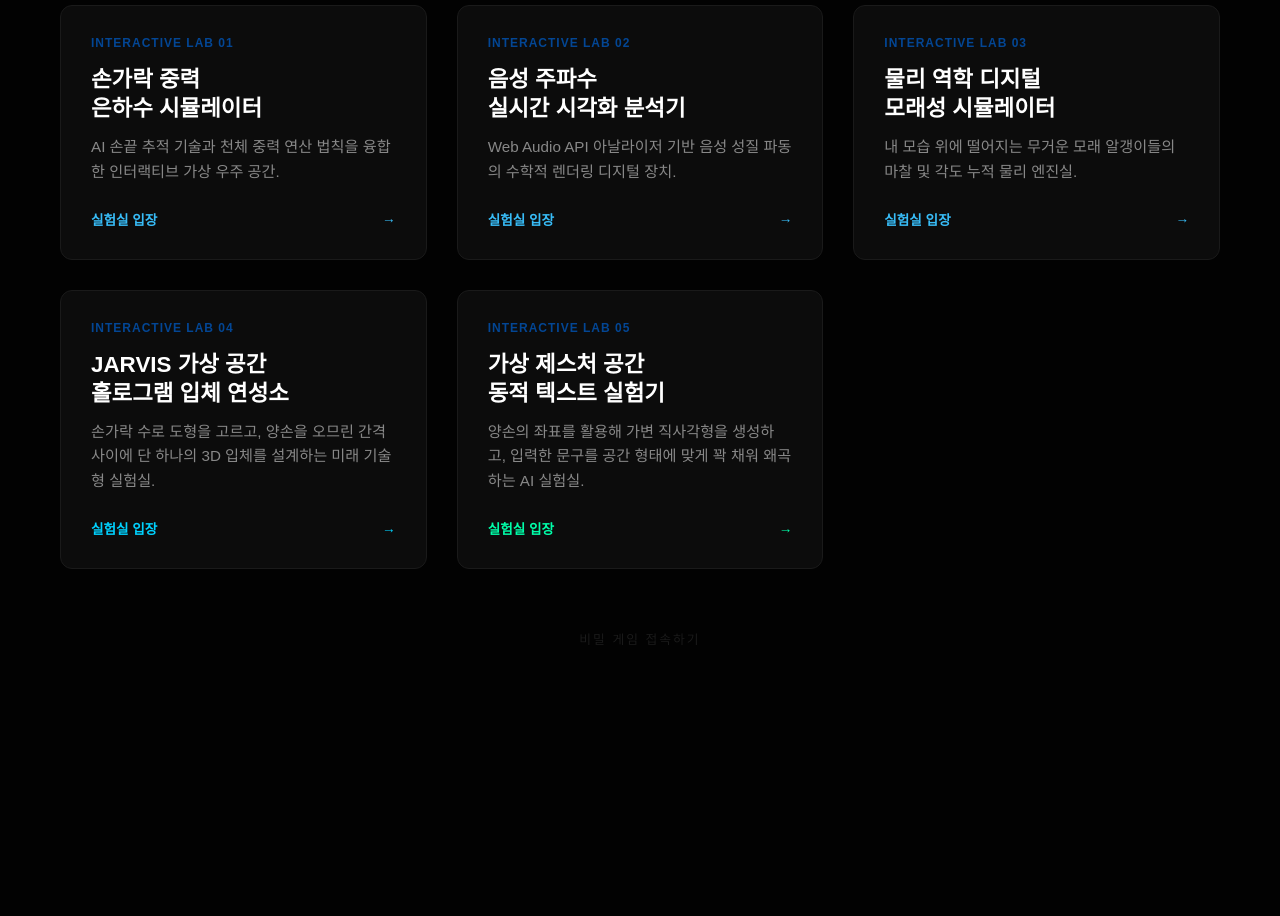
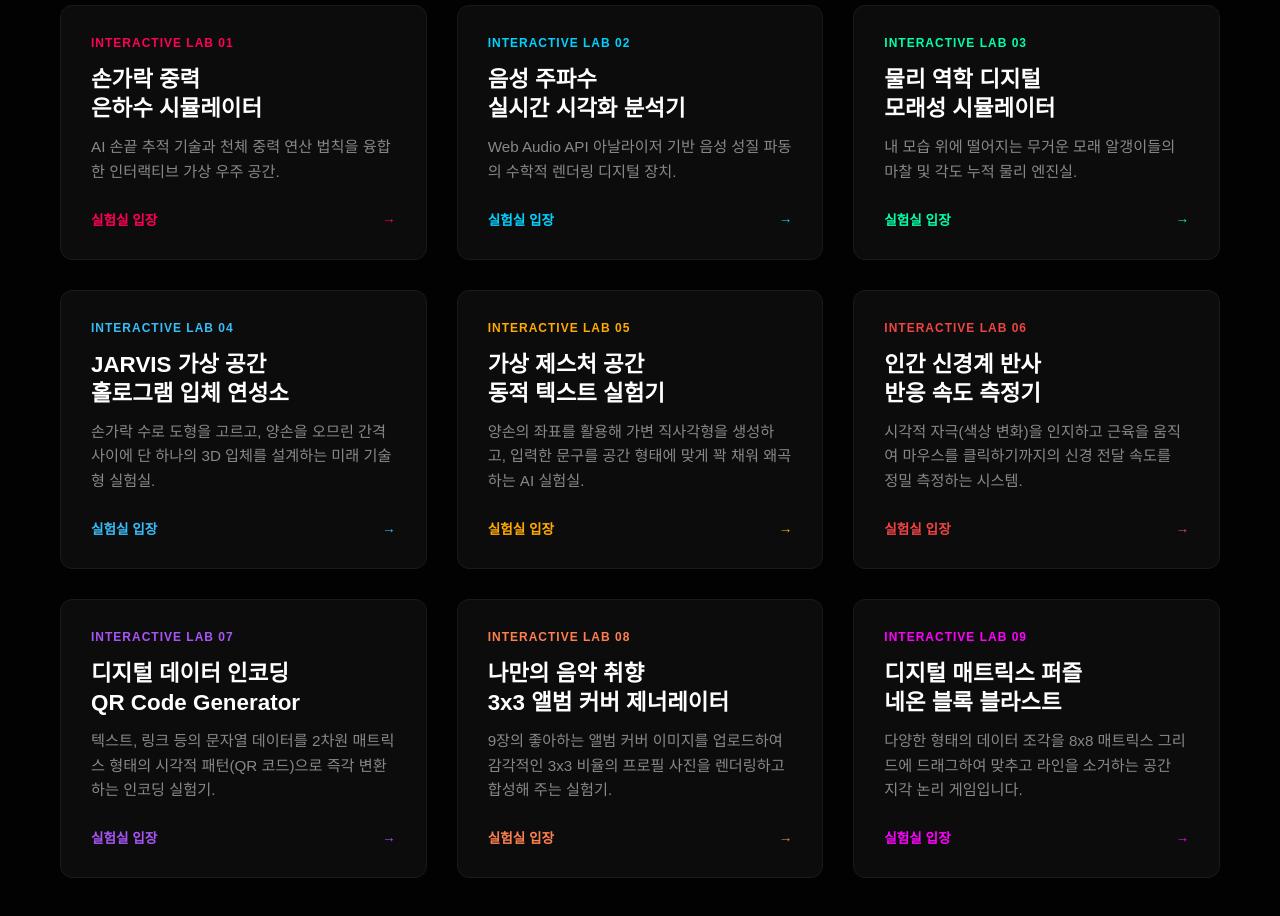
Before and after one commit to izdhfs/izdhfs.github.io, a plain HTML site: page projects.html in a window 1280 px wide. Shown: the part 240-1156 px from the top of the page. Before the commit the page ends 948 px from the top, so only its background shows below. Drawn offline with nearby package versions, Linux system fonts and the light colour scheme.

Commit message:
Update projects.html

```diff
--- a/projects.html
+++ b/projects.html
@@ -26,7 +26,7 @@
         .page-title-section h1 { font-size: 2.5rem; font-weight: 800; letter-spacing: -1px; margin-bottom: 10px; background: linear-gradient(135deg, #fff 0%, #888 100%); -webkit-background-clip: text; -webkit-text-fill-color: transparent; }
         .page-title-section p { color: #666; font-size: 1rem; }
 
-        main { position: relative; z-index: 2; max-width: 1400px; margin: 0 auto; padding: 20px 60px; display: grid; grid-template-columns: repeat(auto-fit, minmax(320px, 1fr)); gap: 30px; min-height: 70vh; }
+        main { position: relative; z-index: 2; max-width: 1400px; margin: 0 auto; padding: 20px 60px; display: grid; grid-template-columns: repeat(auto-fit, minmax(320px, 1fr)); gap: 30px; min-height: 70vh; margin-bottom: 50px; }
         .card { background: rgba(20, 20, 20, 0.6); border: 1px solid #1a1a1a; border-radius: 12px; padding: 30px; cursor: pointer; transition: 0.3s cubic-bezier(0.25, 0.8, 0.25, 1); display: flex; flex-direction: column; justify-content: space-between; position: relative; overflow: hidden; }
         .card::before { content: ''; position: absolute; top: 0; left: 0; width: 100%; height: 100%; background: linear-gradient(135deg, rgba(3,70,148,0.1) 0%, transparent 100%); opacity: 0; transition: 0.3s; }
         .card:hover { transform: translateY(-5px); border-color: #034694; box-shadow: 0 10px 30px rgba(3, 70, 148, 0.2); }
@@ -40,7 +40,7 @@
         .card:hover .card-footer span { transform: translateX(5px); }
 
         .modal { display: none; position: fixed; top: 0; left: 0; width: 100%; height: 100%; background-color: rgba(0,0,0,0.85); z-index: 100; backdrop-filter: blur(10px); animation: fadeIn 0.25s ease-out; }
-        .modal-content { position: absolute; top: 50%; left: 50%; transform: translate(-50%, -50%); width: 90%; max-width: 900px; height: 85vh; background-color: #0a0a0a; border: 1px solid #222; border-radius: 16px; padding: 40px; display: flex; flex-direction: column; overflow: hidden; box-shadow: 0 25px 50px -12px rgba(0,0,0,0.5); }
+        .modal-content { position: absolute; top: 50%; left: 50%; transform: translate(-50%, -50%); width: 90%; max-width: 1000px; height: 85vh; background-color: #0a0a0a; border: 1px solid #222; border-radius: 16px; padding: 40px; display: flex; flex-direction: column; overflow: hidden; box-shadow: 0 25px 50px -12px rgba(0,0,0,0.5); }
         .close-btn { position: absolute; top: 25px; right: 30px; font-size: 2rem; color: #666; cursor: pointer; transition: 0.2s; z-index: 101; }
         .close-btn:hover { color: #fff; }
         .modal-body { width: 100%; flex-grow: 1; display: flex; flex-direction: column; overflow-y: auto; color: #ccc; }
@@ -52,27 +52,6 @@
             .header-nav { display: flex !important; width: 100% !important; justify-content: center !important; gap: 15px !important; }
             .header-nav a { font-size: 0.8rem !important; letter-spacing: 0.5px !important; white-space: nowrap !important; opacity: 0.8 !important; }
         }
-
-        /* 🤫 비밀 버튼 스타일 */
-        .secret-btn-container {
-            position: relative;
-            z-index: 2;
-            text-align: center;
-            padding: 40px 0 60px 0;
-        }
-        .secret-btn {
-            background: none;
-            border: none;
-            color: #1a1a1a; /* 배경과 비슷하게 어둡게 숨김 */
-            font-size: 0.8rem;
-            letter-spacing: 2px;
-            cursor: pointer;
-            transition: color 0.3s, text-shadow 0.3s;
-        }
-        .secret-btn:hover {
-            color: #00ffaa; /* 마우스 올리면 네온 그린으로 발광 */
-            text-shadow: 0 0 10px rgba(0, 255, 170, 0.5);
-        }
     </style>
 </head>
 <body>
@@ -83,8 +62,8 @@
         <a href="index.html" class="header-logo">IZDHFS</a>
         <nav class="header-nav">
             <a href="index.html">HOME</a>
-            <a href="personal.html">PERSONAL</a>
-            <a href="#academic.html">ACADEMIC</a>
+            <a href="#personal">PERSONAL</a>
+            <a href="#academic">ACADEMIC</a>
             <a href="projects.html" class="active">PROJECTS</a>
         </nav>
     </header>
@@ -95,55 +74,87 @@
     </div>
 
     <main>
-        <div class="card interactive" onclick="openModal('interactive_galaxy')">
+        <div class="card interactive" onclick="openModal('interactive_galaxy')" onmouseover="this.style.borderColor='#ff0055'" onmouseout="this.style.borderColor='#1a1a1a'">
             <div>
-                <div class="card-tag">Interactive Lab 01</div>
+                <div class="card-tag" style="color:#ff0055;">Interactive Lab 01</div>
                 <h3>손가락 중력<br>은하수 시뮬레이터</h3>
                 <p>AI 손끝 추적 기술과 천체 중력 연산 법칙을 융합한 인터랙티브 가상 우주 공간.</p>
+            </div>
+            <div class="card-footer" style="color:#ff0055;">실험실 입장 <span>→</span></div>
+        </div>
+
+        <div class="card interactive" onclick="openModal('interactive_voice')" onmouseover="this.style.borderColor='#00d2ff'" onmouseout="this.style.borderColor='#1a1a1a'">
+            <div>
+                <div class="card-tag" style="color:#00d2ff;">Interactive Lab 02</div>
+                <h3>음성 주파수<br>실시간 시각화 분석기</h3>
+                <p>Web Audio API 아날라이저 기반 음성 성질 파동의 수학적 렌더링 디지털 장치.</p>
+            </div>
+            <div class="card-footer" style="color:#00d2ff;">실험실 입장 <span>→</span></div>
+        </div>
+
+        <div class="card interactive" onclick="openModal('interactive_sand')" onmouseover="this.style.borderColor='#00ffaa'" onmouseout="this.style.borderColor='#1a1a1a'">
+            <div>
+                <div class="card-tag" style="color:#00ffaa;">Interactive Lab 03</div>
+                <h3>물리 역학 디지털<br>모래성 시뮬레이터</h3>
+                <p>내 모습 위에 떨어지는 무거운 모래 알갱이들의 마찰 및 각도 누적 물리 엔진실.</p>
+            </div>
+            <div class="card-footer" style="color:#00ffaa;">실험실 입장 <span>→</span></div>
+        </div>
+
+        <div class="card interactive" onclick="openModal('interactive_3d')" onmouseover="this.style.borderColor='#38bdf8'" onmouseout="this.style.borderColor='#1a1a1a'">
+            <div>
+                <div class="card-tag" style="color:#38bdf8;">Interactive Lab 04</div>
+                <h3>JARVIS 가상 공간<br>홀로그램 입체 연성소</h3>
+                <p>손가락 수로 도형을 고르고, 양손을 오므린 간격 사이에 단 하나의 3D 입체를 설계하는 미래 기술형 실험실.</p>
             </div>
             <div class="card-footer" style="color:#38bdf8;">실험실 입장 <span>→</span></div>
         </div>
 
-        <div class="card interactive" onclick="openModal('interactive_voice')">
+        <div class="card interactive" onclick="openModal('interactive_dynamic_text')" onmouseover="this.style.borderColor='#ffaa00'" onmouseout="this.style.borderColor='#1a1a1a'">
             <div>
-                <div class="card-tag">Interactive Lab 02</div>
-                <h3>음성 주파수<br>실시간 시각화 분석기</h3>
-                <p>Web Audio API 아날라이저 기반 음성 성질 파동의 수학적 렌더링 디지털 장치.</p>
-            </div>
-            <div class="card-footer" style="color:#38bdf8;">실험실 입장 <span>→</span></div>
-        </div>
-
-        <div class="card interactive" onclick="openModal('interactive_sand')">
-            <div>
-                <div class="card-tag">Interactive Lab 03</div>
-                <h3>물리 역학 디지털<br>모래성 시뮬레이터</h3>
-                <p>내 모습 위에 떨어지는 무거운 모래 알갱이들의 마찰 및 각도 누적 물리 엔진실.</p>
-            </div>
-            <div class="card-footer" style="color:#38bdf8;">실험실 입장 <span>→</span></div>
-        </div>
-
-        <div class="card interactive" onclick="openModal('interactive_3d')">
-            <div>
-                <div class="card-tag">Interactive Lab 04</div>
-                <h3>JARVIS 가상 공간<br>홀로그램 입체 연성소</h3>
-                <p>손가락 수로 도형을 고르고, 양손을 오므린 간격 사이에 단 하나의 3D 입체를 설계하는 미래 기술형 실험실.</p>
-            </div>
-            <div class="card-footer" style="color:#00d2ff;">실험실 입장 <span>→</span></div>
-        </div>
-
-        <div class="card interactive" onclick="openModal('interactive_dynamic_text')">
-            <div>
-                <div class="card-tag">Interactive Lab 05</div>
+                <div class="card-tag" style="color:#ffaa00;">Interactive Lab 05</div>
                 <h3>가상 제스처 공간<br>동적 텍스트 실험기</h3>
                 <p>양손의 좌표를 활용해 가변 직사각형을 생성하고, 입력한 문구를 공간 형태에 맞게 꽉 채워 왜곡하는 AI 실험실.</p>
             </div>
-            <div class="card-footer" style="color:#00ffaa;">실험실 입장 <span>→</span></div>
+            <div class="card-footer" style="color:#ffaa00;">실험실 입장 <span>→</span></div>
+        </div>
+
+        <div class="card interactive" onclick="openModal('interactive_reaction')" onmouseover="this.style.borderColor='#ef4444'" onmouseout="this.style.borderColor='#1a1a1a'">
+            <div>
+                <div class="card-tag" style="color:#ef4444;">Interactive Lab 06</div>
+                <h3>인간 신경계 반사<br>반응 속도 측정기</h3>
+                <p>시각적 자극(색상 변화)을 인지하고 근육을 움직여 마우스를 클릭하기까지의 신경 전달 속도를 정밀 측정하는 시스템.</p>
+            </div>
+            <div class="card-footer" style="color:#ef4444;">실험실 입장 <span>→</span></div>
+        </div>
+
+        <div class="card interactive" onclick="openModal('interactive_qrcode')" onmouseover="this.style.borderColor='#a855f7'" onmouseout="this.style.borderColor='#1a1a1a'">
+            <div>
+                <div class="card-tag" style="color:#a855f7;">Interactive Lab 07</div>
+                <h3>디지털 데이터 인코딩<br>QR Code Generator</h3>
+                <p>텍스트, 링크 등의 문자열 데이터를 2차원 매트릭스 형태의 시각적 패턴(QR 코드)으로 즉각 변환하는 인코딩 실험기.</p>
+            </div>
+            <div class="card-footer" style="color:#a855f7;">실험실 입장 <span>→</span></div>
+        </div>
+
+        <div class="card interactive" onclick="openModal('interactive_music_grid')" onmouseover="this.style.borderColor='#ff7f50'" onmouseout="this.style.borderColor='#1a1a1a'">
+            <div>
+                <div class="card-tag" style="color:#ff7f50;">Interactive Lab 08</div>
+                <h3>나만의 음악 취향<br>3x3 앨범 커버 제너레이터</h3>
+                <p>9장의 좋아하는 앨범 커버 이미지를 업로드하여 감각적인 3x3 비율의 프로필 사진을 렌더링하고 합성해 주는 실험기.</p>
+            </div>
+            <div class="card-footer" style="color:#ff7f50;">실험실 입장 <span>→</span></div>
+        </div>
+
+        <div class="card interactive" onclick="openModal('interactive_blockblast')" onmouseover="this.style.borderColor='#ff00ff'" onmouseout="this.style.borderColor='#1a1a1a'">
+            <div>
+                <div class="card-tag" style="color:#ff00ff;">Interactive Lab 09</div>
+                <h3>디지털 매트릭스 퍼즐<br>네온 블록 블라스트</h3>
+                <p>다양한 형태의 데이터 조각을 8x8 매트릭스 그리드에 드래그하여 맞추고 라인을 소거하는 공간 지각 논리 게임입니다.</p>
+            </div>
+            <div class="card-footer" style="color:#ff00ff;">실험실 입장 <span>→</span></div>
         </div>
     </main>
-
-    <div class="secret-btn-container">
-        <button class="secret-btn" onclick="checkSecretCode()">비밀 게임 접속하기</button>
-    </div>
 
     <div id="projectModal" class="modal">
         <div class="modal-content">
@@ -153,18 +164,5 @@
     </div>
 
     <script src="projectsscript.js"></script>
-
-    <script>
-        function checkSecretCode() {
-            const code = prompt("SYSTEM: 암호를 입력하세요.");
-
-            if (code === "welove67") {
-                alert("접속 승인! 비밀 구역으로 이동합니다.");
-                window.location.href = "reaction.html";
-            } else if (code !== null) {
-                alert("경고: 잘못된 접근입니다.");
-            }
-        }
-    </script>
 </body>
 </html>
```
